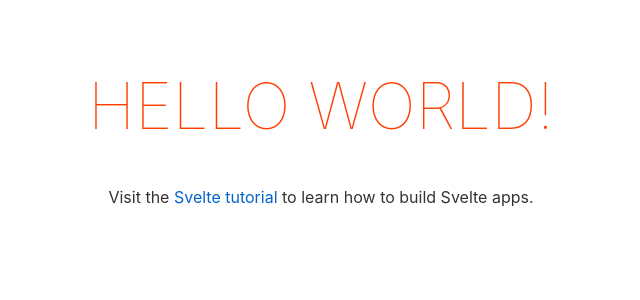
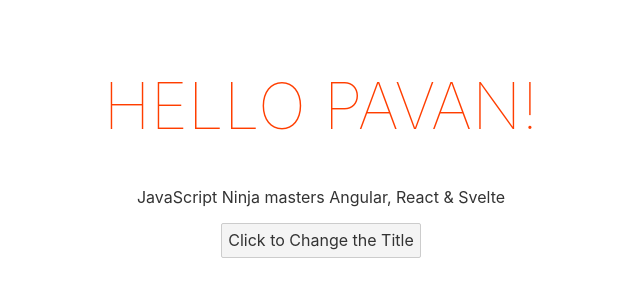
Before and after one commit to pavanjava/svelte-course, a Svelte app in the folder myproject/: page / in a window 1280 px wide. Shown: the top 300 px of the page, without its empty margins (319-959 px from the left). Built offline with nearby package versions, Linux system fonts and the light colour scheme.

Commit message:
basic running code

```diff
--- a/myproject/package.json
+++ b/myproject/package.json
@@ -4,7 +4,7 @@
   "private": true,
   "scripts": {
     "build": "rollup -c",
-    "dev": "rollup -c -w",
+    "start:dev": "rollup -c -w",
     "start": "sirv public --no-clear"
   },
   "devDependencies": {
--- a/myproject/src/App.svelte
+++ b/myproject/src/App.svelte
@@ -1,10 +1,16 @@
 <script>
 	export let name;
+	export let channel;
+
+	const changeTitle = () => {
+		name = 'JavaScript Ninja';
+	}
 </script>
 
 <main>
 	<h1>Hello {name}!</h1>
-	<p>Visit the <a href="https://svelte.dev/tutorial">Svelte tutorial</a> to learn how to build Svelte apps.</p>
+	<p>{channel} masters Angular, React & Svelte</p>
+	<button on:click={changeTitle}>Click to Change the Title</button>
 </main>
 
 <style>
--- a/myproject/src/main.js
+++ b/myproject/src/main.js
@@ -3,7 +3,8 @@ import App from './App.svelte';
 const app = new App({
 	target: document.body,
 	props: {
-		name: 'world'
+		name: 'Pavan',
+		channel: 'JavaScript Ninja'
 	}
 });
 
```
Also changed, not shown: 2 other files (tests, documents, lock files or other folders).
